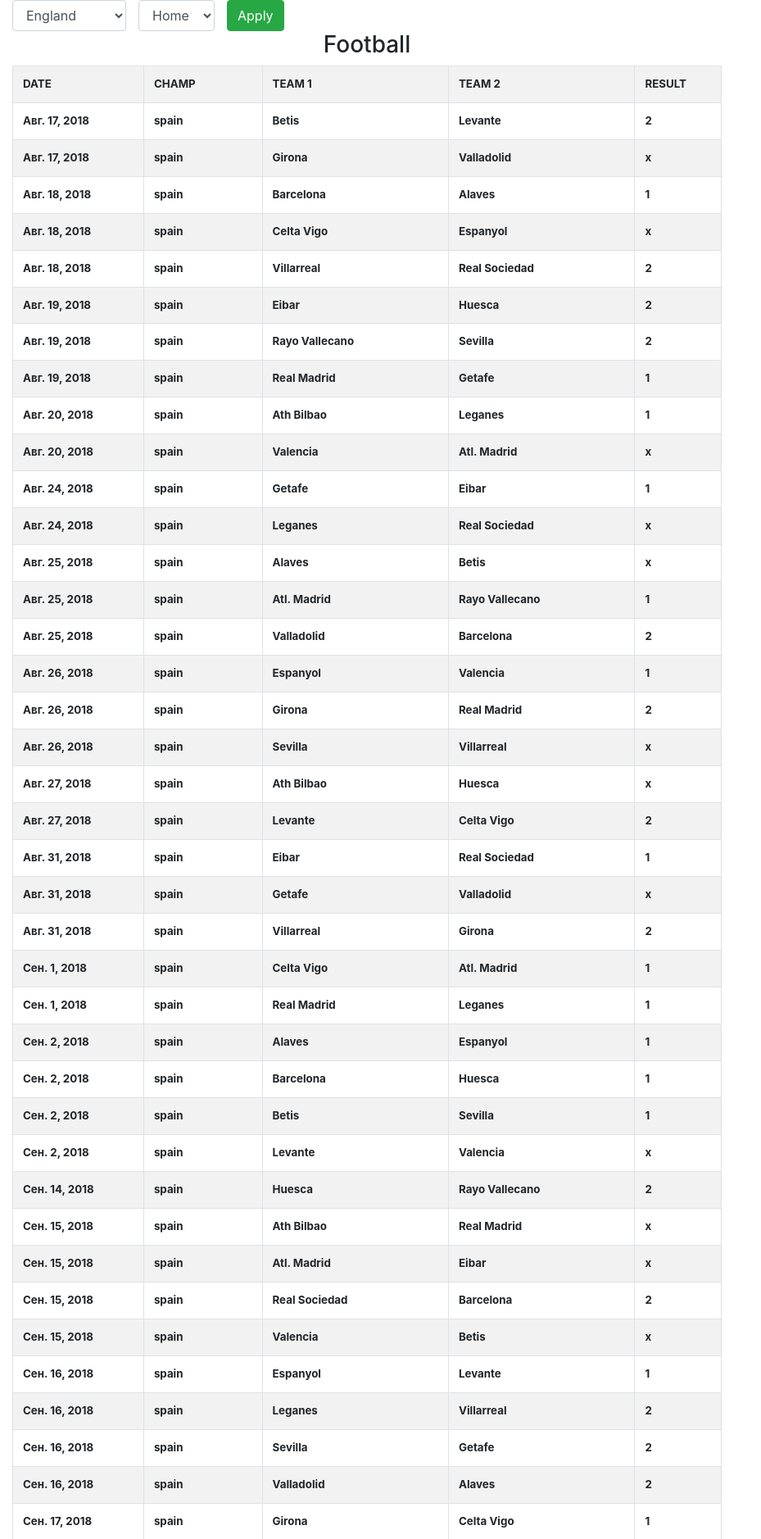
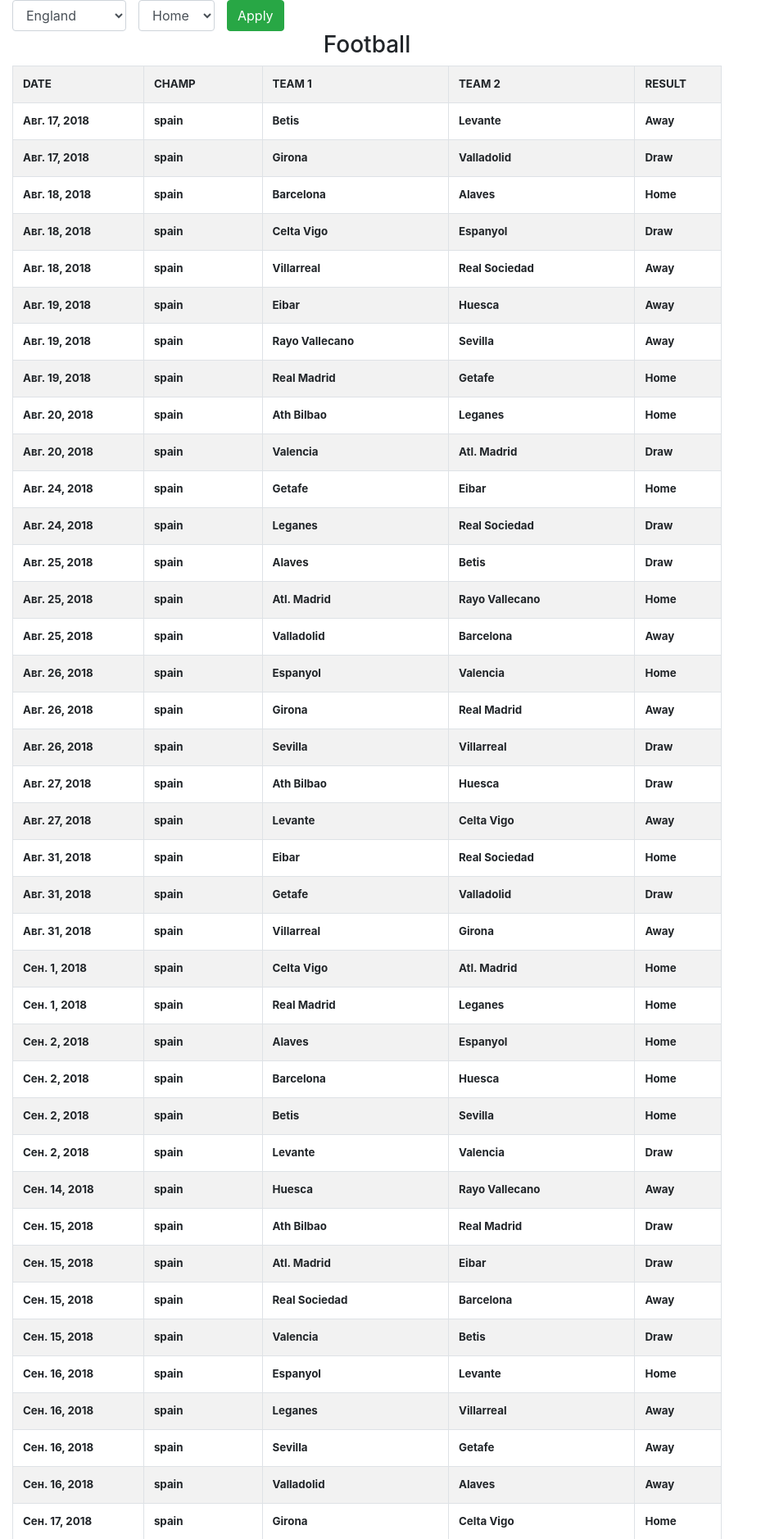
Before and after one commit to alextrand/Django_analytics, a Django app: page /filters/ in a window 1280 px wide. Shown: the part 70-1948 px from the top of the page at 82% size, without its empty margins (0-929 px from the left). Run offline with Django 3.2, Linux system fonts and the light colour scheme; data comes from the database, SQL or seed files in the repository; lists and menus that the app fills with data are empty; some libraries are stand-ins or nearby versions.

Commit message:
9th commit

```diff
--- a/eshop/templates/matches/filters.html
+++ b/eshop/templates/matches/filters.html
@@ -47,7 +47,13 @@
         <th>{{ match.champ }}</th>
         <th>{{ match.team1 }}</th>
         <th>{{ match.team2 }}</th>
-        <th>{{ match.result }}</th>
+        {% if match.result == '1' %}
+        <th>Home</th>
+        {% elif match.result == '2' %}
+        <th>Away</th>
+        {% else %}
+        <th>Draw</th>
+        {% endif %}
     </tr>
     {% endfor %}
 </table>
```
